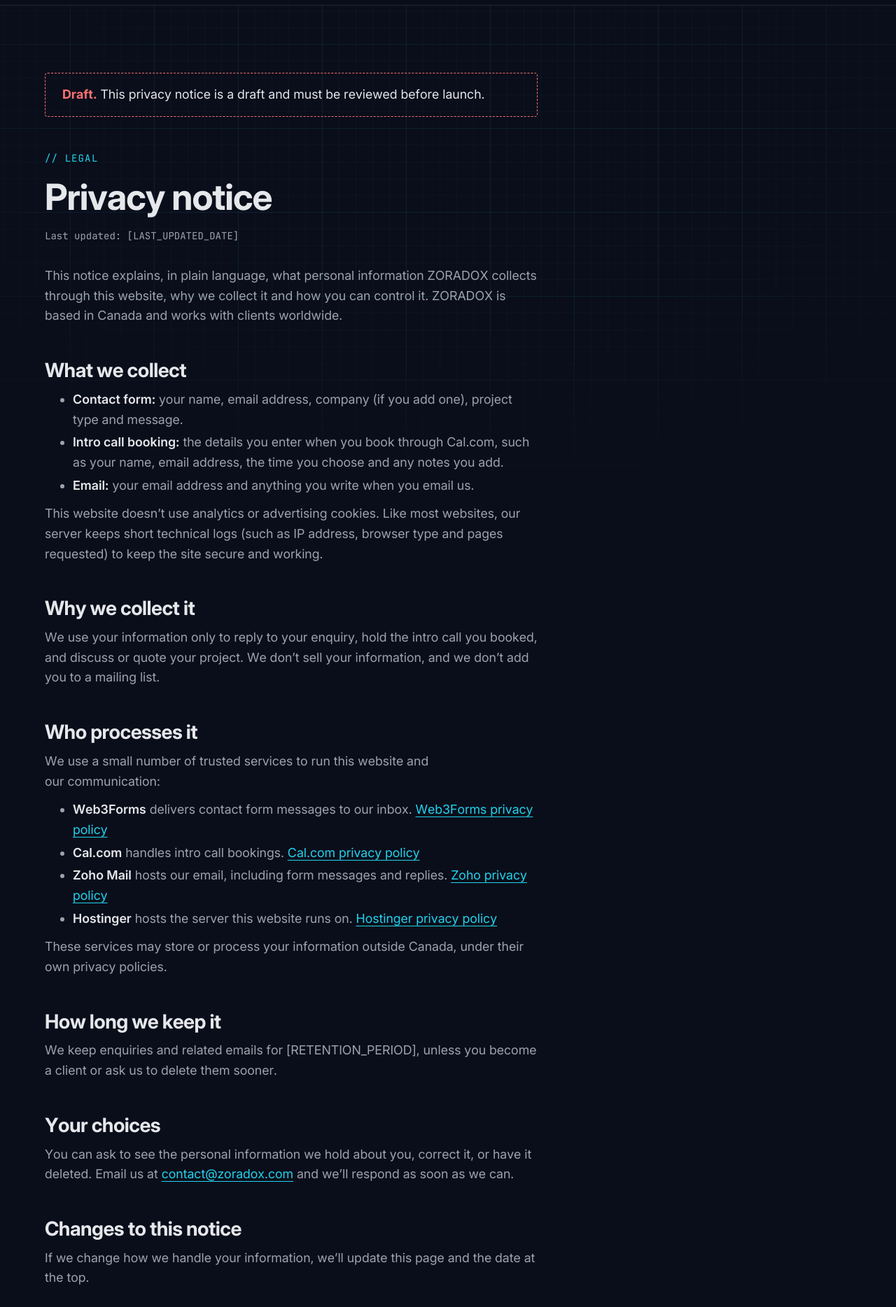
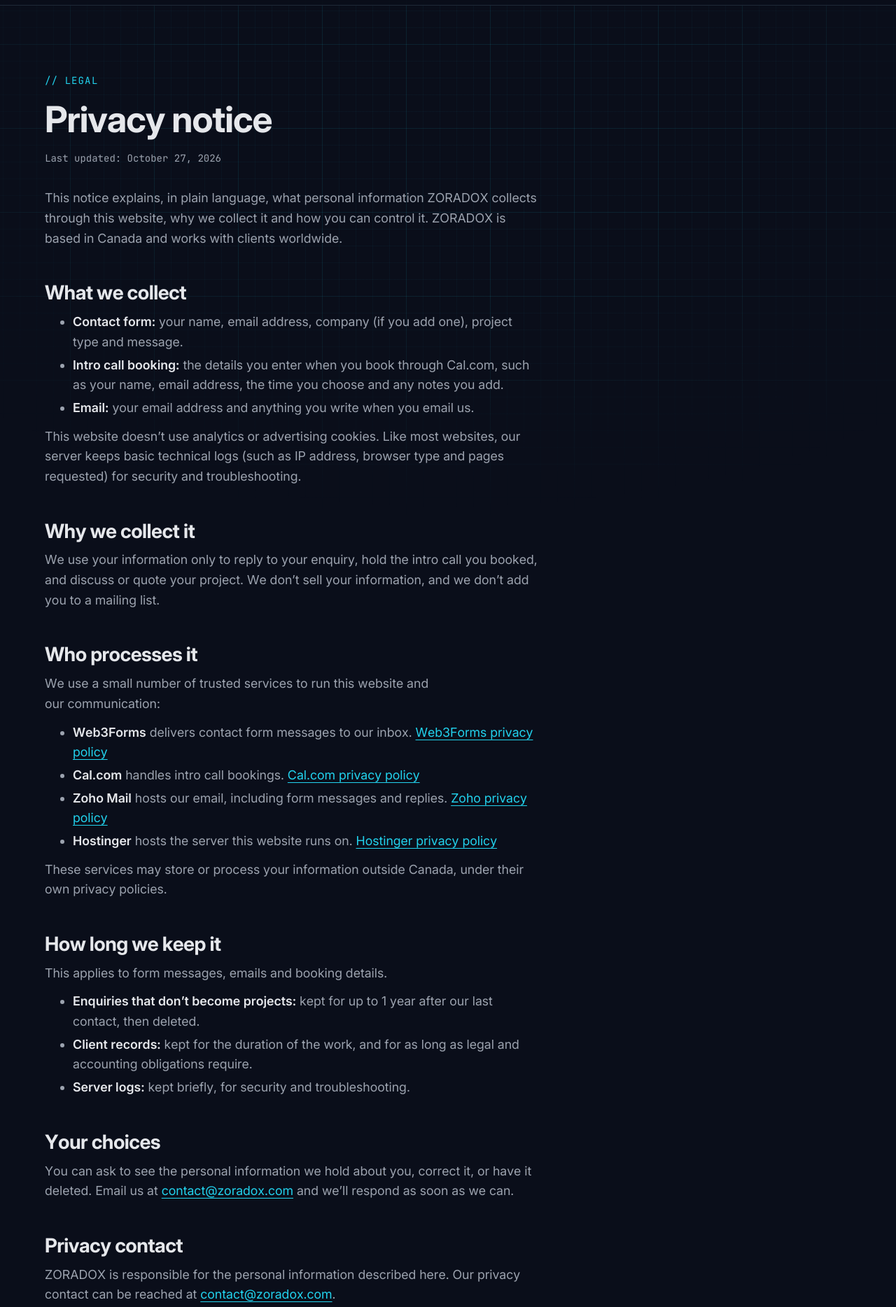
Before and after one commit to profjay1/zoradox, a plain HTML site: page site/privacy.html in a window 1280 px wide. Shown: the part 57-1925 px from the top of the page at 70% size. Drawn offline with Linux system fonts and the light colour scheme.

Commit message:
Finalize privacy notice: retention rules, privacy contact, remove draft banner

```diff
--- a/site/css/styles.css
+++ b/site/css/styles.css
@@ -501,18 +501,6 @@ pre {
   color: var(--color-muted);
 }
 
-.privacy__draft {
-  margin-bottom: var(--space-7);
-  padding: var(--space-4) var(--space-5);
-  border: 1px dashed var(--color-danger);
-  border-radius: var(--radius-sm);
-  color: var(--color-text);
-}
-
-.privacy__draft strong {
-  color: var(--color-danger);
-}
-
 .privacy__content h2 {
   margin-top: var(--space-7);
   margin-bottom: var(--space-3);
--- a/site/privacy.html
+++ b/site/privacy.html
@@ -58,14 +58,9 @@
     <article class="privacy" aria-labelledby="privacy-title">
       <div class="container">
         <div class="privacy__inner">
-          <!-- DRAFT: remove this notice once the text has been reviewed. -->
-          <p class="privacy__draft">
-            <strong>Draft.</strong> This privacy notice is a draft and must be reviewed before launch.
-          </p>
-
           <p class="section-label"><span aria-hidden="true">// </span>Legal</p>
           <h1 class="privacy__title" id="privacy-title">Privacy notice</h1>
-          <p class="privacy__updated">Last updated: [LAST_UPDATED_DATE]</p>
+          <p class="privacy__updated">Last updated: <time datetime="2026-10-27">October 27, 2026</time></p>
 
           <div class="privacy__content">
             <p>
@@ -82,8 +77,8 @@
             </ul>
             <p>
               This website doesn’t use analytics or advertising cookies. Like most websites, our
-              server keeps short technical logs (such as IP address, browser type and pages
-              requested) to keep the site secure and working.
+              server keeps basic technical logs (such as IP address, browser type and pages
+              requested) for security and troubleshooting.
             </p>
 
             <h2>Why we collect it</h2>
@@ -107,16 +102,24 @@
             </p>
 
             <h2>How long we keep it</h2>
-            <p>
-              We keep enquiries and related emails for [RETENTION_PERIOD], unless you become a
-              client or ask us to delete them sooner.
-            </p>
+            <p>This applies to form messages, emails and booking details.</p>
+            <ul>
+              <li><strong>Enquiries that don’t become projects:</strong> kept for up to 1 year after our last contact, then deleted.</li>
+              <li><strong>Client records:</strong> kept for the duration of the work, and for as long as legal and accounting obligations require.</li>
+              <li><strong>Server logs:</strong> kept briefly, for security and troubleshooting.</li>
+            </ul>
 
             <h2>Your choices</h2>
             <p>
               You can ask to see the personal information we hold about you, correct it, or have it
               deleted. Email us at <a href="mailto:contact@zoradox.com">contact@zoradox.com</a> and
               we’ll respond as soon as we can.
+            </p>
+
+            <h2>Privacy contact</h2>
+            <p>
+              ZORADOX is responsible for the personal information described here. Our privacy
+              contact can be reached at <a href="mailto:contact@zoradox.com">contact@zoradox.com</a>.
             </p>
 
             <h2>Changes to this notice</h2>
--- a/site/sitemap.xml
+++ b/site/sitemap.xml
@@ -6,6 +6,6 @@
   </url>
   <url>
     <loc>https://zoradox.com/privacy.html</loc>
-    <lastmod>2026-10-26</lastmod>
+    <lastmod>2026-10-27</lastmod>
   </url>
 </urlset>
```
